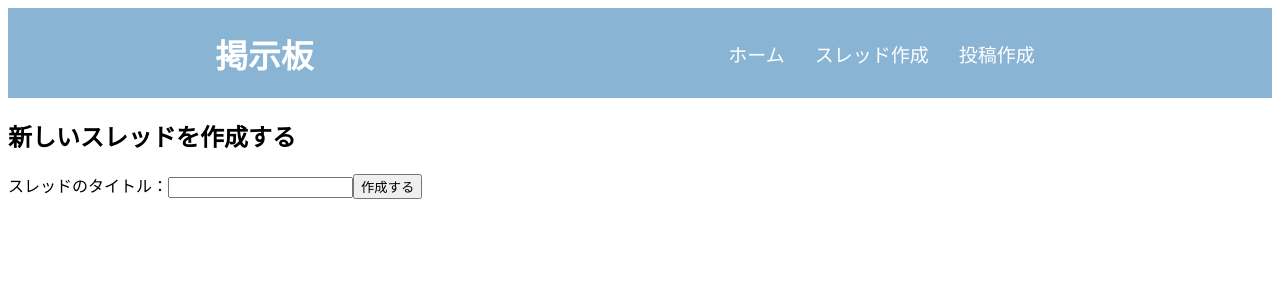
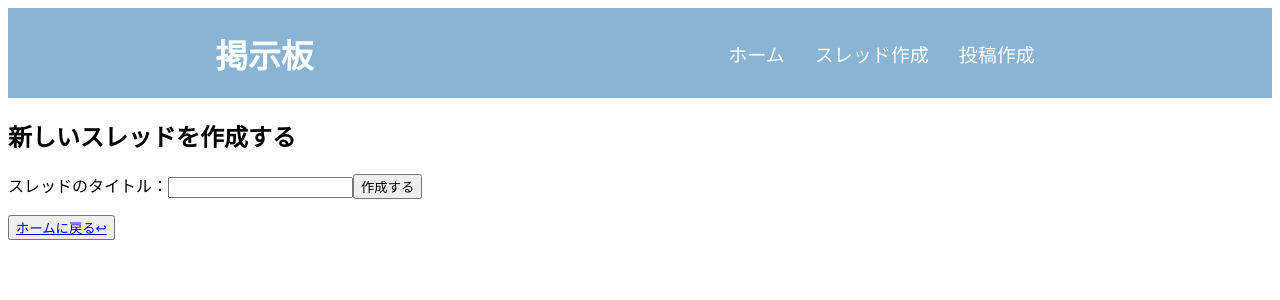
Before and after one commit to furuyashikiiori/React_kiso1, a React (Vite) app in the folder react_kiso1/: page /threads/new in a window 1280 px wide. Shown: the top 300 px of the page. Built offline with nearby package versions, Linux system fonts and the light colour scheme.

Commit message:
スレッド作成コンポーネントにホームに戻るボタンを追加

```diff
--- a/react_kiso1/src/conponents/CreateThred.jsx
+++ b/react_kiso1/src/conponents/CreateThred.jsx
@@ -1,5 +1,6 @@
 import React, { useState } from "react";
 import axios from "axios";
+import { Link } from "react-router-dom";
 
 function CreateThread() {
   const [title, setTitle] = useState("");
@@ -34,6 +35,9 @@
         <button type="submit">作成する</button>
       </form>
       <p>{message}</p>
+      <button>
+        <Link to="/">ホームに戻る↩︎</Link>
+      </button>
     </div>
   );
 }
```
